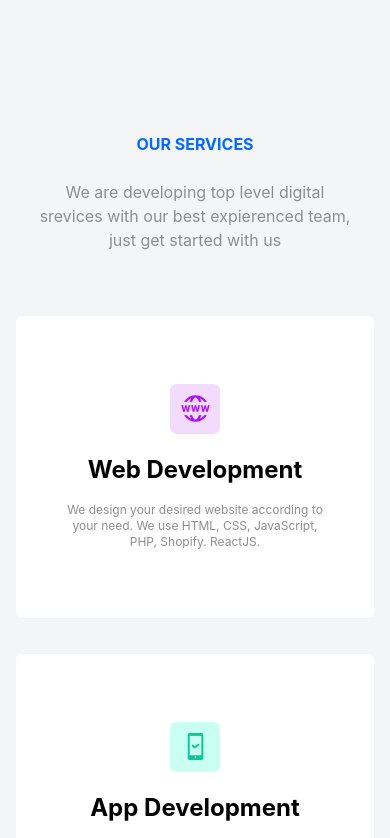
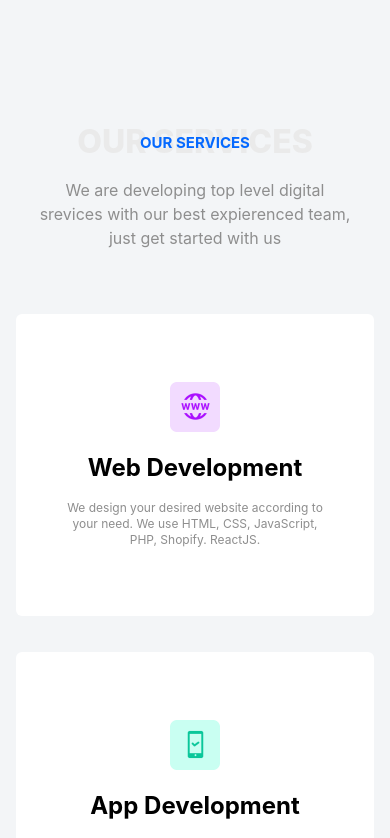
Before and after one commit to burhanuddinrabby/genres-agency, a Next.js app: page / in a window 390 px wide. Shown: the part 940-1778 px from the top of the page. Built offline with nearby package versions, Linux system fonts and the light colour scheme.

Commit message:
section title fixed

```diff
--- a/pages/Main/SectionTitle.js
+++ b/pages/Main/SectionTitle.js
@@ -5,8 +5,10 @@ const SectionTitle = ({ children }) => {
     return (
         <div className="container mx-auto px-8" data-aos="zoom-in">
             <div className='section-title text-center z-10'>
-                <h2>{children}</h2>
-                <h3 className='hidden lg:block text-[50px] lg:text-[96px]'>{children}</h3>
+                <h2 className='text-[15px] lg:text-[32px]'>{children}</h2>
+                <h3 className='lg:block text-[32px] lg:text-[96px]'>{children}</h3>
+            </div>
+            <div className='section-title text-center z-10'>
             </div>
         </div>
     );
```
